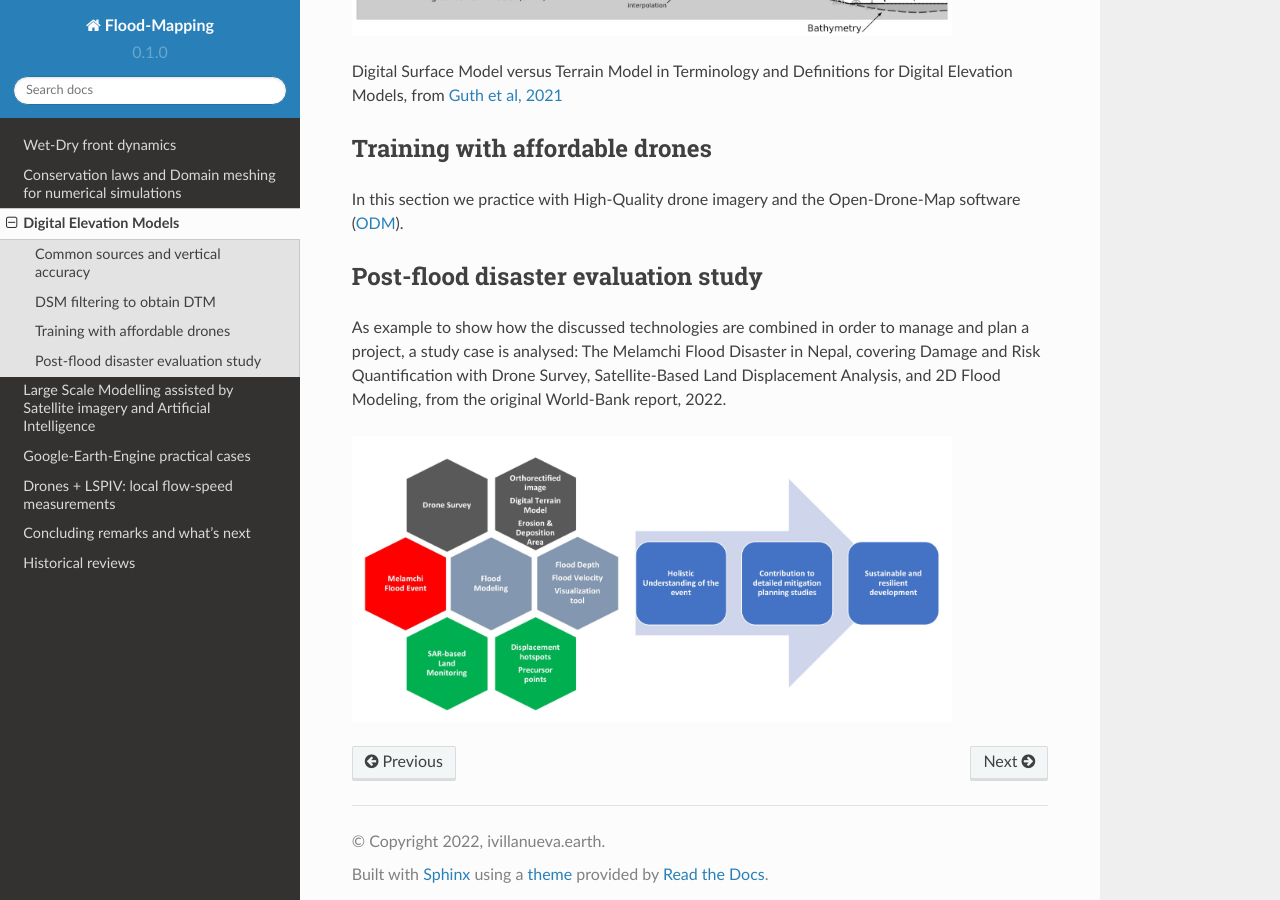
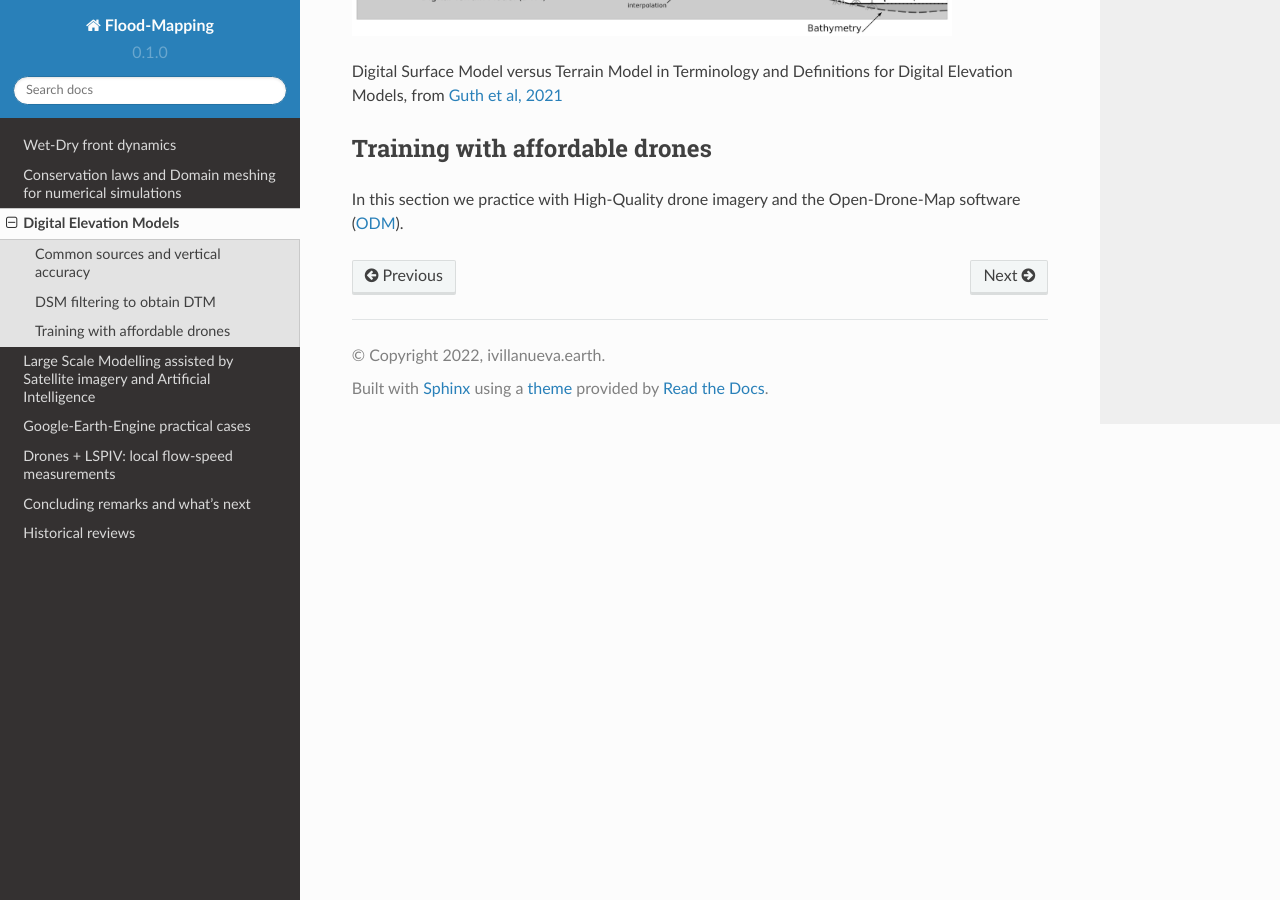
Before and after one commit to ivillamadrid/FloodMapping, a Sphinx documentation site: the page built from docs/source/dem.rst, in a window 1280 px wide and 900 px high, scrolled down 893 px. Built offline with Sphinx 7.4.7 and the Read the Docs theme 2.0.0, drawn with Linux system fonts in a browser that asks for light colours.

Commit message:
Update dem.rst

```diff
--- a/docs/source/dem.rst
+++ b/docs/source/dem.rst
@@ -35,12 +35,3 @@ Training with affordable drones
 In this section we practice with High-Quality drone imagery and the Open-Drone-Map software (`ODM`_).
 
 .. _ODM: https://opendronemap.org/'
-
-Post-flood disaster evaluation study
-------------------------------------
-As example to show how the discussed technologies are combined in order to manage and plan a project, a study case is analysed:
-The Melamchi Flood Disaster in Nepal, covering Damage and Risk Quantification with Drone Survey, Satellite-Based Land Displacement Analysis, and 2D Flood Modeling, from the original World-Bank report, 2022.
-
-.. image:: Melamchi_Post-Flood.png
-  :width: 600
-  :alt: Melamchi.
```
